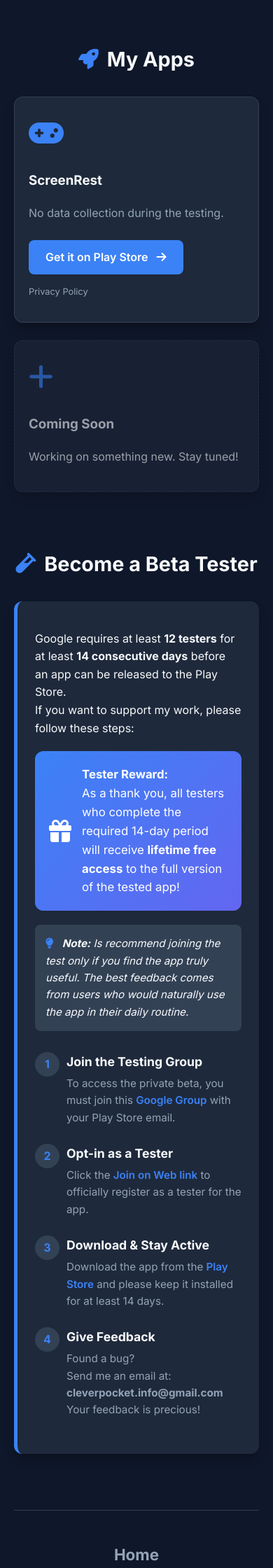
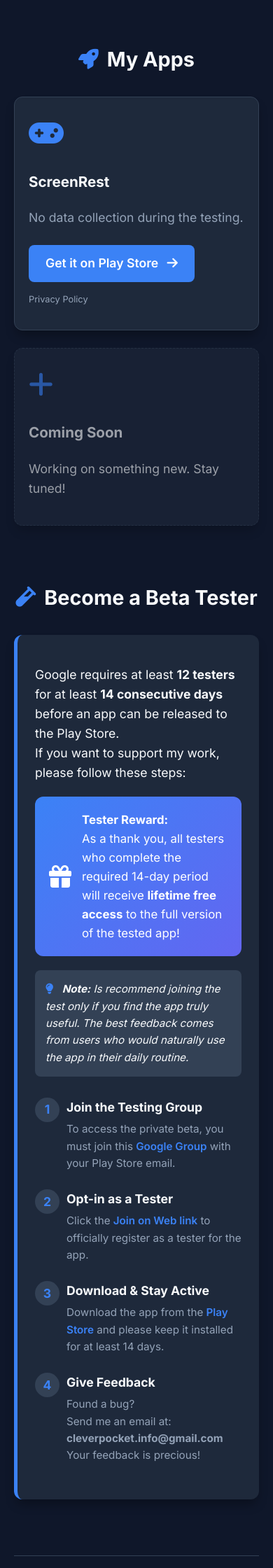
Before and after one commit to digitalcreat0r/sitoweb, a Jekyll site: the page built from index.html, in a window 390 px wide. Shown: the part 333-2573 px from the top of the page at 70% size. Built offline with Jekyll 4.4.1, drawn with Linux system fonts in a browser that asks for light colours.

Commit message:
aggiornamento

```diff
--- a/assets/css/style.css
+++ b/assets/css/style.css
@@ -278,6 +278,7 @@
 
 /* --- MOBILE RESPONSIVE --- */
 @media (max-width: 600px) {
+    body { font-size: 1.1rem; }
     h1 { font-size: 2rem; }
     .tester-box { padding: 25px; }
     .step-item { gap: 10px; }
```
